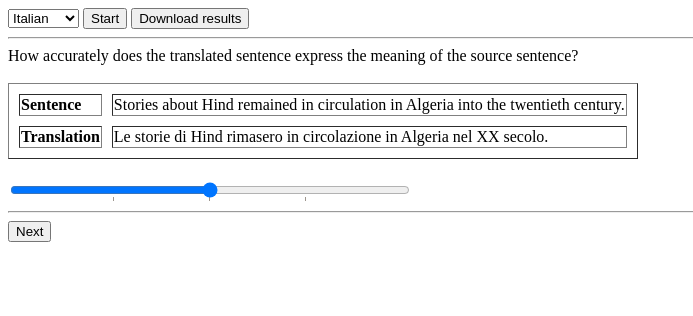
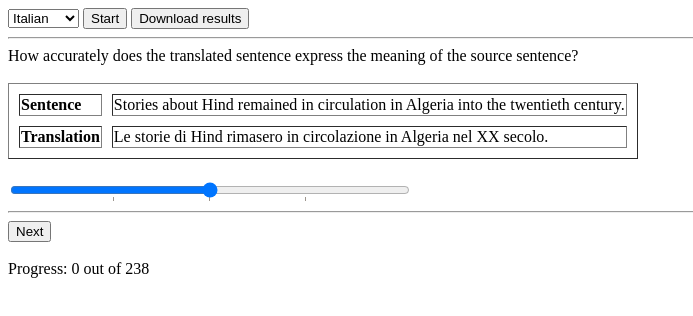
Before and after one commit to marco-c/test-eval, a plain HTML site: page rate.html in a window 1280 px wide. Both pictures are taken after a click on the button "Start". Shown: the whole page, without its empty margins (0-693 px from the left). Drawn offline with Linux system fonts and the light colour scheme.

Commit message:
Add a progress indicator

```diff
--- a/rate.html
+++ b/rate.html
@@ -20,6 +20,9 @@ document.addEventListener("DOMContentLoaded", async function() {
                 }
             }
         }
+
+        document.getElementById("current_sentence_number").textContent = sentences.length * 2 - not_dones.length;
+        document.getElementById("total_sentence_number").textContent = sentences.length * 2;
 
         if (not_dones.length === 0) {
             document.getElementById("original").textContent = "";
@@ -120,6 +123,8 @@ How accurately does the translated sentence express the meaning of the source se
 </datalist>
 <hr>
 <button id="next">Next</button>
+<br /><br />
+Progress: <span id="current_sentence_number"></span> out of <span id="total_sentence_number"></span>
 </div>
 <div id="result"></div>
 </body>
```
